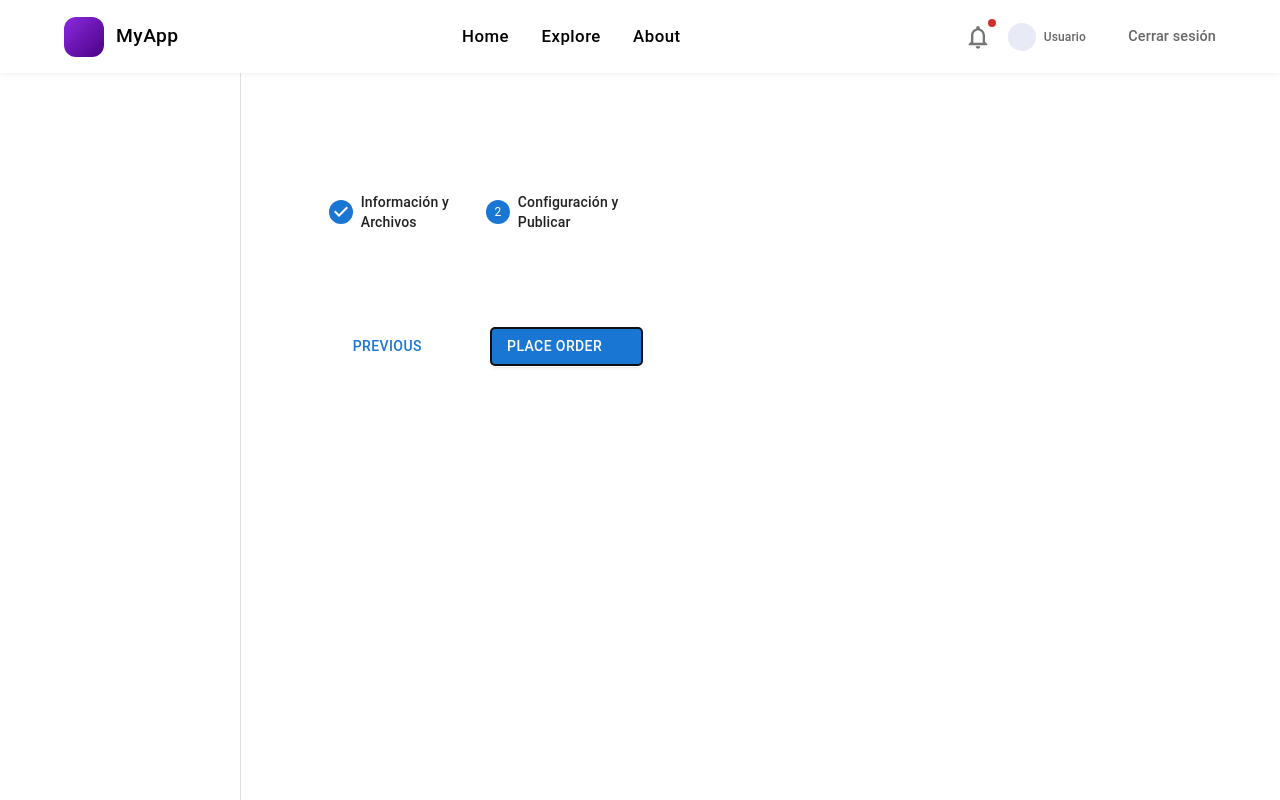
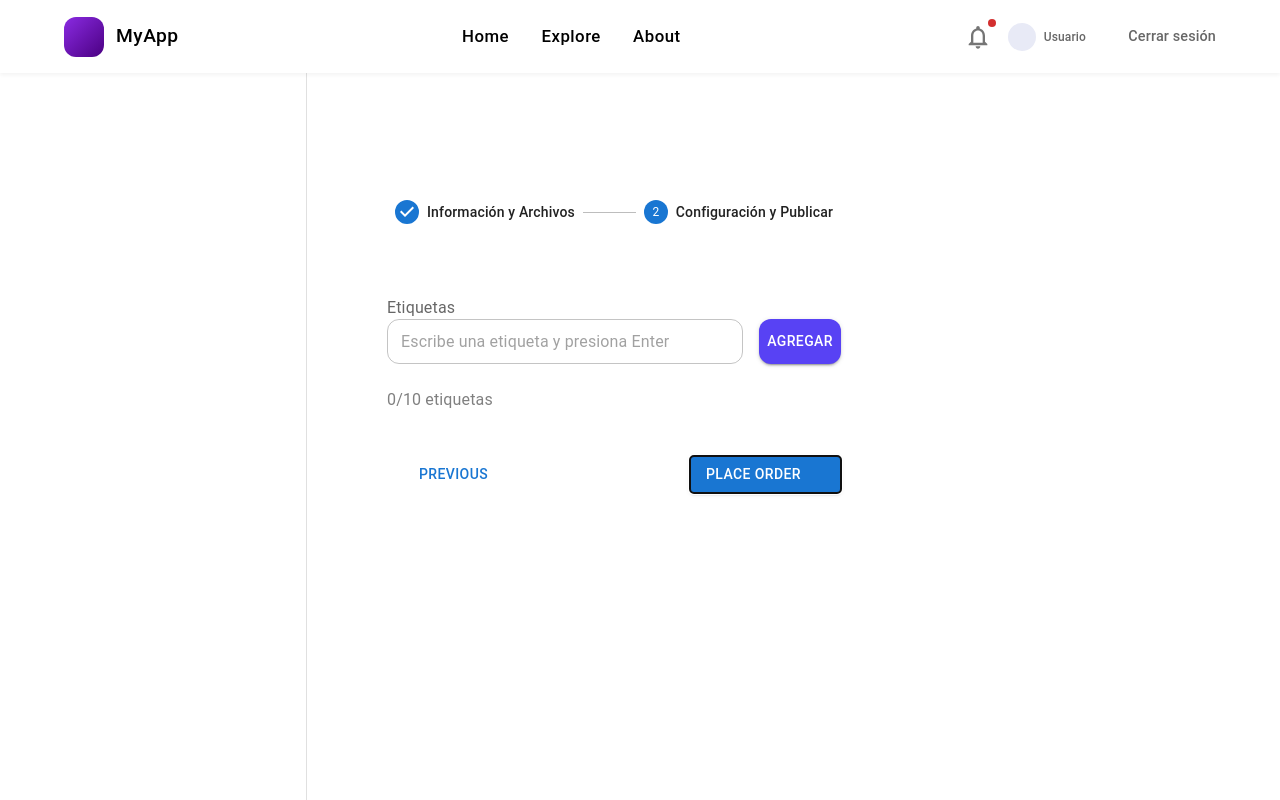
Before and after one commit to CarlosAparicio7/videosSite-Carlos-Adrian, a React (Vite) app: page /newVideo in a window 1280 px wide. Both pictures are taken after a click on the button "NEXT". Shown: the top 800 px of the page. Built offline with nearby package versions, Linux system fonts and the light colour scheme; some icons are missing.

Commit message:
En desarrollo de la segunda página (configuracion y publicar)

```diff
--- a/src/components/FormularyVideo.tsx
+++ b/src/components/FormularyVideo.tsx
@@ -1,4 +1,5 @@
-import * as React from 'react';
+import ChevronLeftRoundedIcon from '@mui/icons-material/ChevronLeftRounded';
+import ChevronRightRoundedIcon from '@mui/icons-material/ChevronRightRounded';
 import Box from '@mui/material/Box';
 import Button from '@mui/material/Button';
 import Card from '@mui/material/Card';
@@ -10,9 +11,9 @@ import Step from '@mui/material/Step';
 import StepLabel from '@mui/material/StepLabel';
 import Stepper from '@mui/material/Stepper';
 import Typography from '@mui/material/Typography';
-import ChevronLeftRoundedIcon from '@mui/icons-material/ChevronLeftRounded';
-import ChevronRightRoundedIcon from '@mui/icons-material/ChevronRightRounded';
+import * as React from 'react';
 import AddressForm from '../components/AddressForm';
+import PublicationForm from '../components/PublicationForm';
 
 const steps = ['Información y Archivos', 'Configuración y Publicar'];
 
@@ -21,7 +22,7 @@ function getStepContent(step: number) {
     case 0:
       return <AddressForm />;
     case 1:
-      return ;
+      return <PublicationForm/>;
     default:
       throw new Error('Ha habido un error');
   }
--- /dev/null
+++ b/src/components/PublicationForm.tsx
@@ -0,0 +1,38 @@
+import Box from '@mui/material/Box';
+import Button from '@mui/material/Button';
+import FormLabel from '@mui/material/FormLabel';
+import Grid from '@mui/material/Grid';
+import OutlinedInput from '@mui/material/OutlinedInput';
+import { styled } from '@mui/material/styles';
+import Typography from '@mui/material/Typography';
+import { Link } from 'react-router-dom';
+
+const FormGrid = styled(Grid)(() => ({
+  display: 'flex',
+  flexDirection: 'column',
+}));
+
+export default function PublicationForm() {
+  return (
+    <Grid container spacing={3}>
+      <FormGrid size={{ xs: 50 }}>
+        <FormLabel htmlFor="etiquetas">
+          Etiquetas
+        </FormLabel>
+        <Box display={'flex'}>
+        <OutlinedInput sx={{width: 1200, borderRadius: '12px'}}
+          id="etiquetas"
+          name="etiquetas"
+          type="etiquetas"
+          placeholder="Escribe una etiqueta y presiona Enter"
+          size="small"
+        />
+        <Button component={Link} to="/home" variant="contained" sx={{width: 200, height: 45, backgroundColor: '#5842f4', borderRadius: '12px', marginLeft: 2}}>Agregar</Button>
+        </Box>
+      </FormGrid>
+      <FormGrid size={{ xs: 10 }}>
+        <Typography sx={{ color: 'gray', mb: 1.5}}>0/10 etiquetas</Typography>
+      </FormGrid>
+    </Grid>
+  );
+}
```
